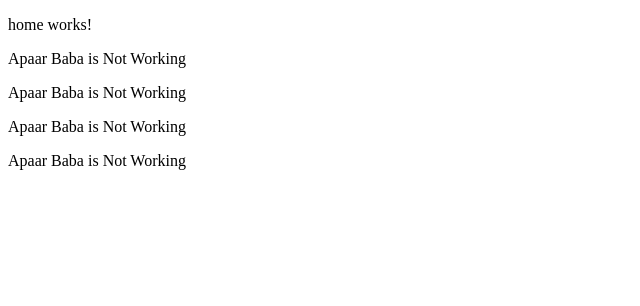
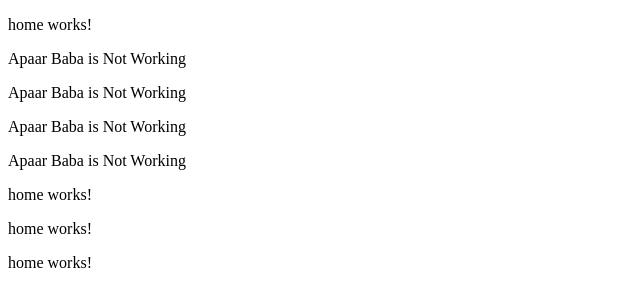
Before and after one commit to Vishal8283/schoolmgt, an Angular app: page /home in a window 1280 px wide. Shown: the top 306 px of the page, without its empty margins (0-640 px from the left). Built offline with nearby package versions, Linux system fonts and the light colour scheme.

Commit message:
add by ravi2

```diff
--- a/src/app/home/home.component.html
+++ b/src/app/home/home.component.html
@@ -3,3 +3,7 @@
 <P>Apaar Baba is Not Working</P>
 <P>Apaar Baba is Not Working</P>
 <P>Apaar Baba is Not Working</P>
+
+<p>home works!</p>
+<p>home works!</p>
+<p>home works!</p>
```
